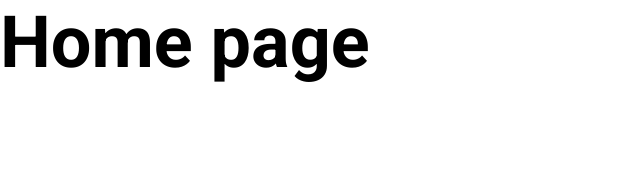
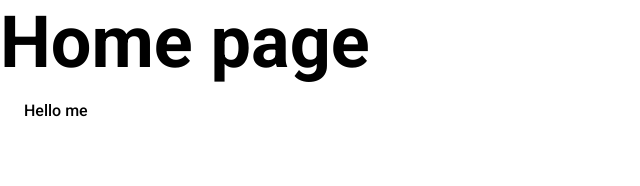
Before and after one commit to sargisshahinyan/sip-solutions, a Next.js app: page /sip in a window 1280 px wide. Shown: the top 186 px of the page, without its empty margins (0-640 px from the left). Built offline with nearby package versions, Linux system fonts and the light colour scheme.

Commit message:
Create example button component

```diff
--- a/package.json
+++ b/package.json
@@ -9,6 +9,7 @@
     "lint": "next lint"
   },
   "dependencies": {
+    "classnames": "^2.5.1",
     "next": "15.0.2",
     "react": "19.0.0-rc-02c0e824-20241028",
     "react-dom": "19.0.0-rc-02c0e824-20241028"
--- a/src/app/layout.tsx
+++ b/src/app/layout.tsx
@@ -3,7 +3,6 @@ import type { Metadata } from "next";
 import { ReactNode } from "react";
 import "./globals.css";
 
-// If loading a variable font, you don't need to specify the font weight
 const roboto = Roboto({
   weight: ["100", "300", "400", "500", "700", "900"],
   subsets: ["latin"],
--- a/src/app/sip/page.tsx
+++ b/src/app/sip/page.tsx
@@ -1,5 +1,12 @@
+import { Button } from "@/shared/components/Button";
+
 import styles from "./styles.module.scss";
 
 export default function Home() {
-  return <h1 className={styles["some-class"]}>Home page</h1>;
+  return (
+    <div>
+      <h1 className={styles["some-class"]}>Home page</h1>
+      <Button>Hello me</Button>
+    </div>
+  );
 }
--- /dev/null
+++ b/src/shared/components/Button/index.tsx
@@ -0,0 +1,14 @@
+import { ReactNode } from "react";
+import classNames from "classnames/bind.js";
+
+import styles from "./styles.module.scss";
+
+const cx = classNames.bind(styles);
+
+export const Button = ({ className = "", children }: { className?: string; children?: ReactNode }) => {
+  return (
+    <button type="button" className={cx("button", className)}>
+      {children}
+    </button>
+  );
+};
--- /dev/null
+++ b/src/shared/components/Button/styles.module.scss
@@ -0,0 +1,8 @@
+.button {
+  padding: 1rem 1.5rem;
+  font-weight: 500;
+  font-size: 1rem;
+  background-color: #FFFFFF;
+  border: 0;
+  cursor: pointer;
+}
```
Also changed, not shown: 1 other file (tests, documents, lock files or other folders).
